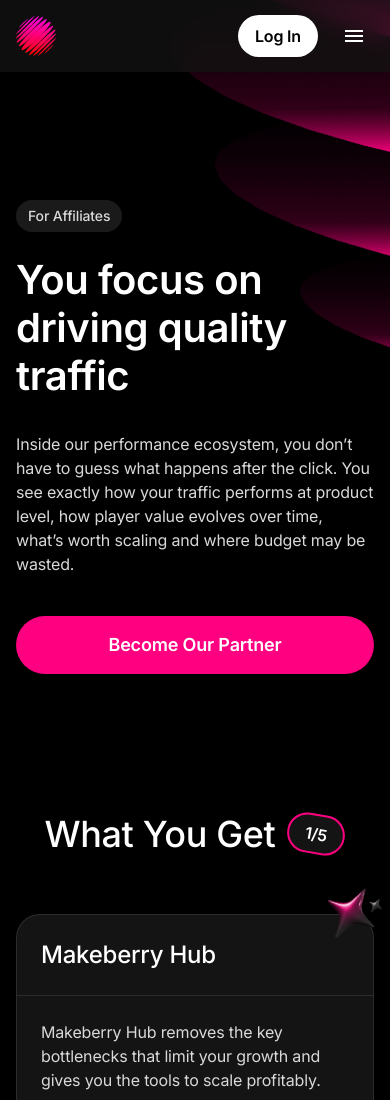
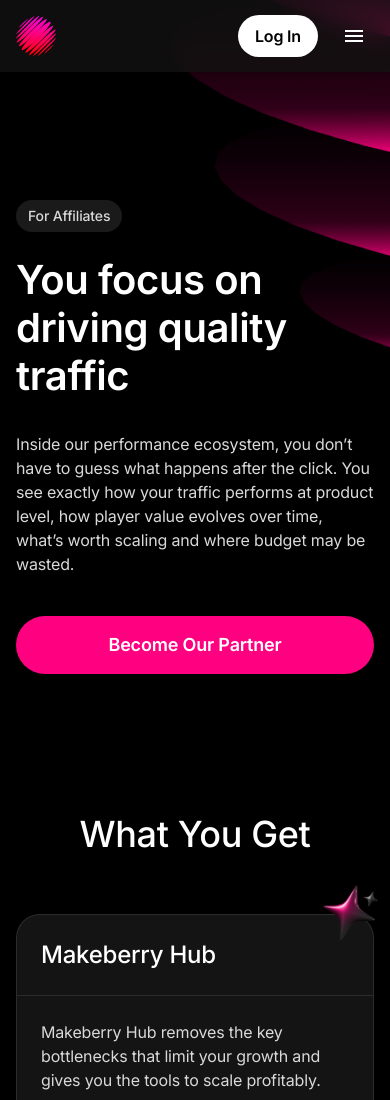
Before and after one commit to viktor-hirenko/makeberry-affiliates, a Vue app: page /affiliates in a window 390 px wide. Shown: the top 1100 px of the page. Built offline with nearby package versions, Linux system fonts and the light colour scheme.

Commit message:
refactor: update sticker configuration and layout adjustments in "What You Get" section for improved visual consistency and responsiveness

```diff
--- a/src/components/page/WhatYouGetSection.vue
+++ b/src/components/page/WhatYouGetSection.vue
@@ -124,8 +124,12 @@
 const badgeText = computed(() => `${activeIndex.value + 1}/${Math.max(1, props.cards.length)}`)
 
 /**
- * Sticker-конфиг для каждой карточки. Координаты/размер/rotation
- * взяты из Figma (For Affiliates desktop 2653:1227, mobile 3861:19073).
+ * Sticker-конфиг для каждой карточки. Координаты/размер взяты из Figma
+ * (For Affiliates desktop 2653:1227, mobile 3861:19073).
+ *
+ * Поворот стикера НЕ задаётся здесь: PNG-файлы экспортированы из Figma
+ * уже с применённым rotation, любая попытка крутить их в CSS поверх
+ * сделает только хуже.
  *
  * Значения прокидываются в шаблон через CSS-vars (`--st-*`), которые
  * читает `.wyg-card__sticker` ниже. Это позволяет описывать параметры
@@ -145,8 +149,6 @@
   right: number
   topMobile: number
   rightMobile: number
-  /** Rotation в градусах. */
-  rotate: number
 }
 
 const STICKER_CONFIG: Record<string, StickerConfig> = {
@@ -159,7 +161,6 @@
     right: -81,
     topMobile: -45,
     rightMobile: -25,
-    rotate: 15,
   },
   analytics: {
     src: '/images/affiliates/card-2-pie.png',
@@ -170,7 +171,6 @@
     right: -94,
     topMobile: -51,
     rightMobile: -7,
-    rotate: -25,
   },
   exclusive: {
     src: '/images/affiliates/card-3-ball.png',
@@ -181,7 +181,6 @@
     right: -122,
     topMobile: -80,
     rightMobile: -40,
-    rotate: -14,
   },
   infrastructure: {
     src: '/images/affiliates/card-4-blocks.png',
@@ -192,7 +191,6 @@
     right: -75,
     topMobile: -45,
     rightMobile: -10,
-    rotate: -8,
   },
   manager: {
     src: '/images/affiliates/card-5-megaphone.png',
@@ -203,7 +201,6 @@
     right: -61,
     topMobile: -50,
     rightMobile: -10,
-    rotate: 0,
   },
 }
 
@@ -221,7 +218,6 @@
     '--st-h-m': `${s.sizeMobile}px`,
     '--st-top-m': `${s.topMobile}px`,
     '--st-right-m': `${s.rightMobile}px`,
-    '--st-rotate': `${s.rotate}deg`,
   }
 }
 </script>
@@ -398,7 +394,7 @@
  * Desktop: абсолютом приклеен к правому-верхнему углу заголовка
  * (как в макете «What You Get [1/5]»). Mobile: inline после h2. */
 .wyg__badge {
-  display: inline-flex;
+  display: none;
   align-items: center;
   justify-content: center;
   padding: to-rem(8) to-rem(16);
@@ -421,6 +417,7 @@
     top: to-rem(-25);
     /* Положение из Figma (badge x=357 при title 590px шириной). */
     left: to-rem(357);
+    display: inline-flex;
     margin-left: 0;
     font-size: to-rem(18);
     line-height: to-rem(24);
@@ -438,7 +435,7 @@
 .wyg__cards {
   display: flex;
   flex-direction: column;
-  gap: to-rem(60);
+  gap: to-rem(80);
   list-style: none;
   margin: 0;
   padding: 0;
@@ -526,9 +523,12 @@
 /* ============================================================
  * Sticker (3D illustration)
  *
- * Координаты/размер/rotation приходят из компонента через CSS-vars
+ * Координаты/размер приходят из компонента через CSS-vars
  * (`--st-*` для desktop, `--st-*-m` для mobile), поэтому верстка
  * одна на все 5 карточек, а уникальные параметры — в `STICKER_CONFIG`.
+ *
+ * Поворот сюда не приходит: PNG экспортированы из Figma уже
+ * повёрнутыми, дополнительный rotate в CSS будет его дублировать.
  * ============================================================ */
 .wyg-card__sticker {
   position: absolute;
@@ -539,7 +539,6 @@
   height: var(--st-h-m);
   top: var(--st-top-m);
   right: var(--st-right-m);
-  rotate: var(--st-rotate);
 
   img {
     display: block;
```
